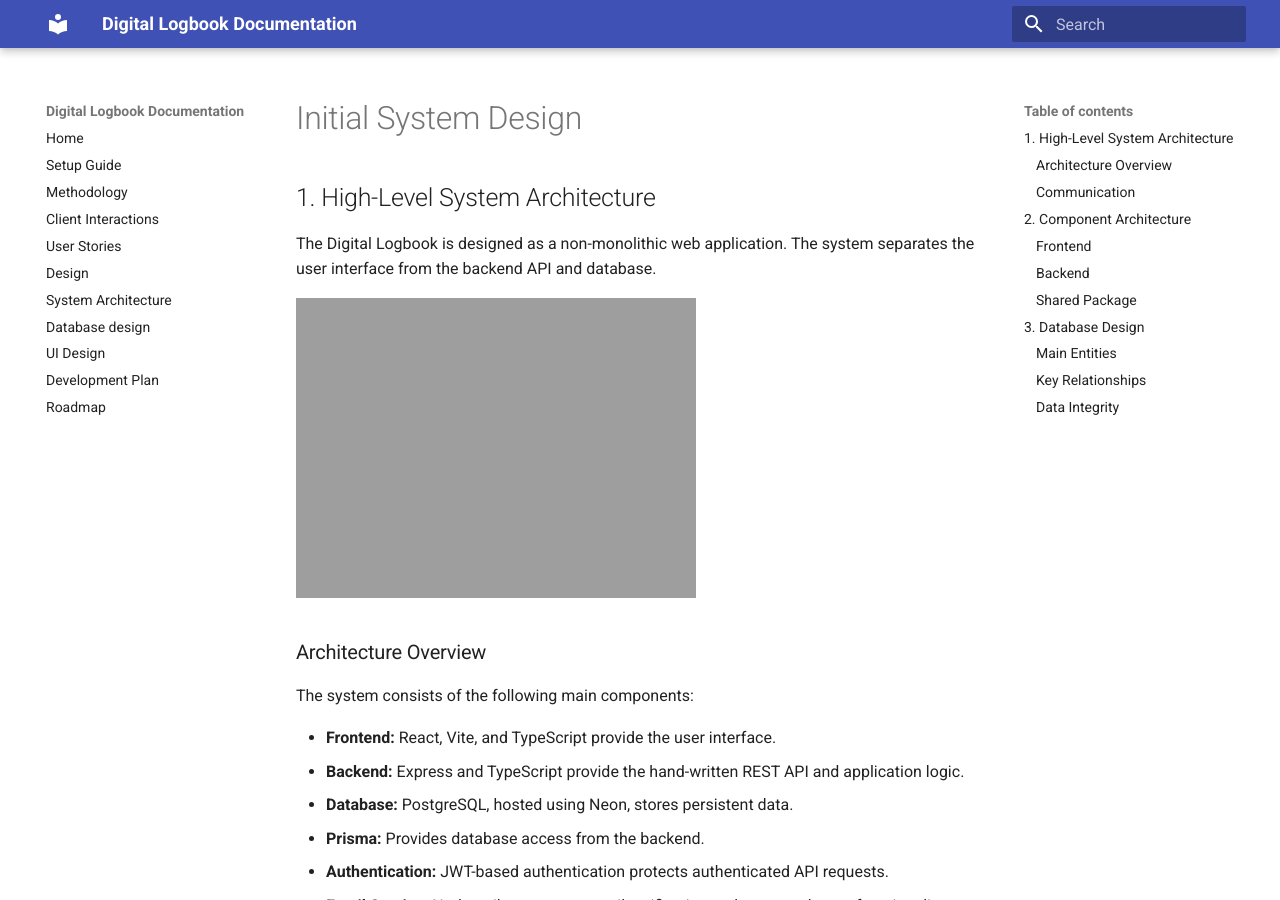
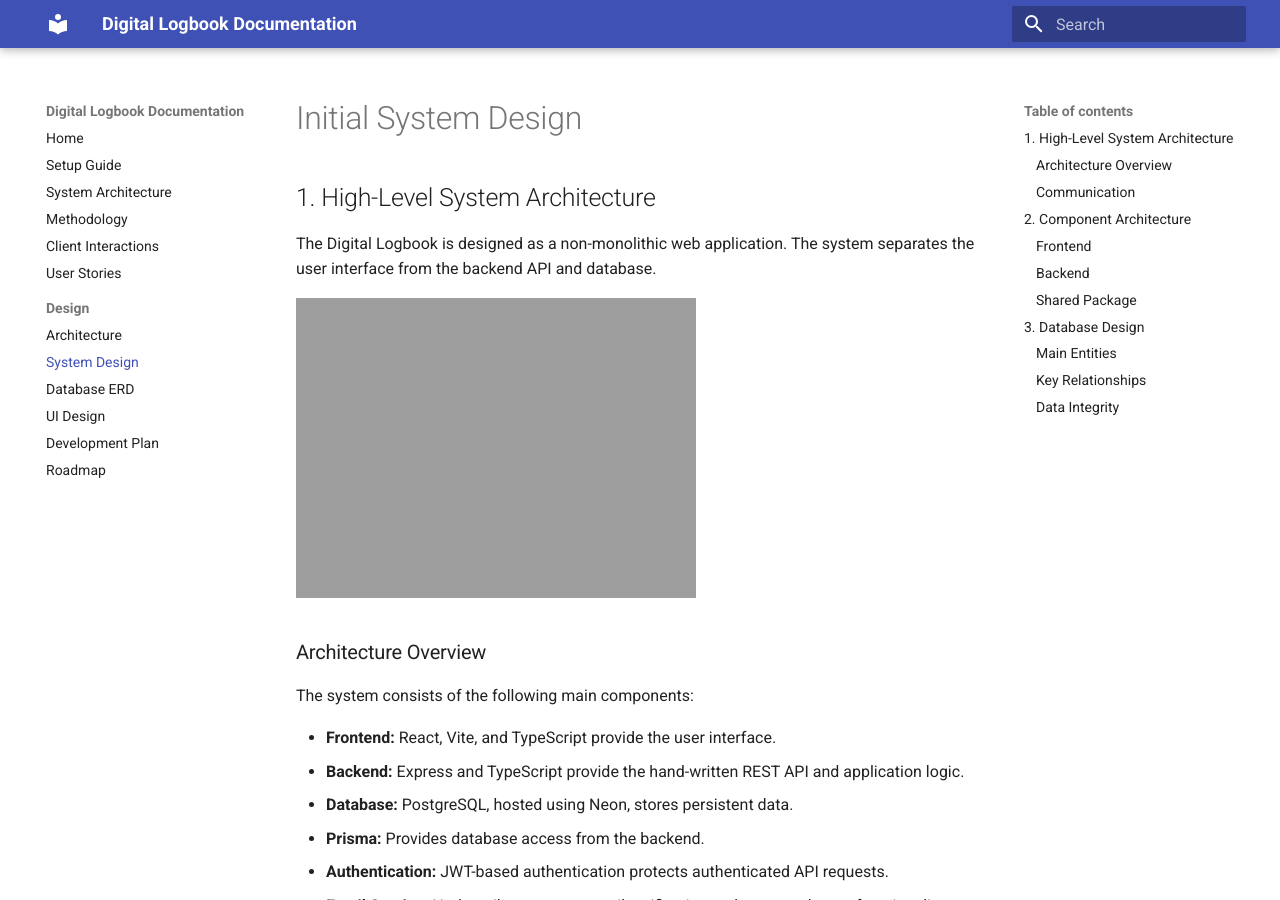
Before and after one commit to DiMpho-20/coms3011a-logbook-digital-logbook, an MkDocs documentation site: the page built from docs/design/system-design.md, in a window 1280 px wide and 900 px high. Built offline with MkDocs 1.6.1 and Material for MkDocs 9.7.7, drawn with Linux system fonts in a browser that asks for light colours.

Commit message:
fix: correct mkdocs.yml typo and reorganize nav for Cloudflare Pages deployment

```diff
--- a/mkdocs.yml
+++ b/mkdocs.yml
@@ -1,29 +1,38 @@
 site_name: Digital Logbook Documentation
 site_description: Technical documentation and architecture for the Digital Logbook project.
+site_url: https://digital-logbook-docs.pages.dev
+
 theme:
   name: material
   palette:
     primary: indigo
     accent: indigo
+  features:
+    - navigation.sections
+    - navigation.top
+    - search.suggest
+    - content.code.copy
 
-markdown exensiions:
+markdown_extensions:
   - attr_list
   - md_in_html
   - pymdownx.superfences:
-    custom_fences:
-      - name: mermaid
-        class: mermaid
-        format: !!python/name:pymdownx.superfences.fence_code_format
+      custom_fences:
+        - name: mermaid
+          class: mermaid
+          format: !!python/name:pymdownx.superfences.fence_code_format
 
 nav:
   - Home: index.md
   - Setup Guide: setup.md
+  - System Architecture: architecture.md
   - Methodology: methodology.md
   - Client Interactions: client-interactions.md
   - User Stories: user-stories/user-stories.md
-  - Design: design/architecture.md
-  - System Architecture: architecture.md
-  - Database design: design/database-erd.md
-  - UI Design: design/ui-design.md
-  - Development Plan: design/development-plan.md
-  - Roadmap: design/roadmap.md
+  - Design:
+    - Architecture: design/architecture.md
+    - System Design: design/system-design.md
+    - Database ERD: design/database-erd.md
+    - UI Design: design/ui-design.md
+    - Development Plan: design/development-plan.md
+    - Roadmap: design/roadmap.md
```
